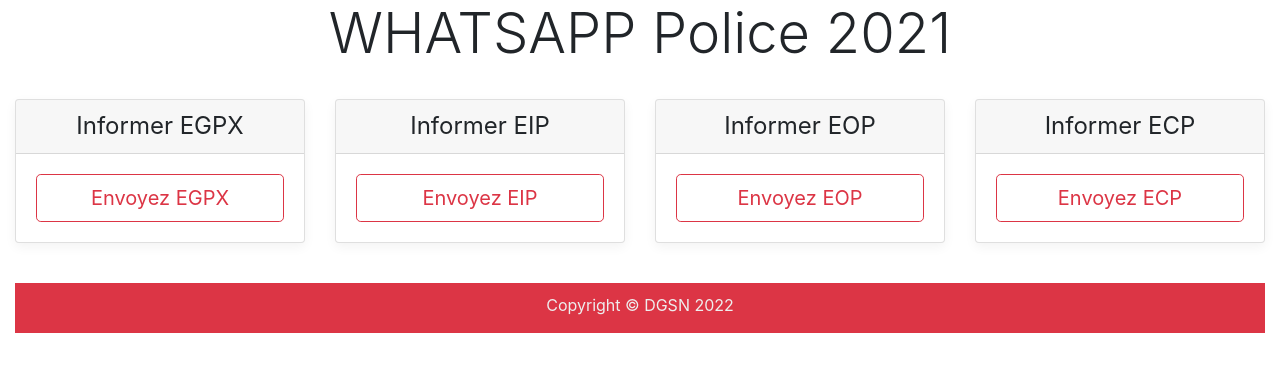
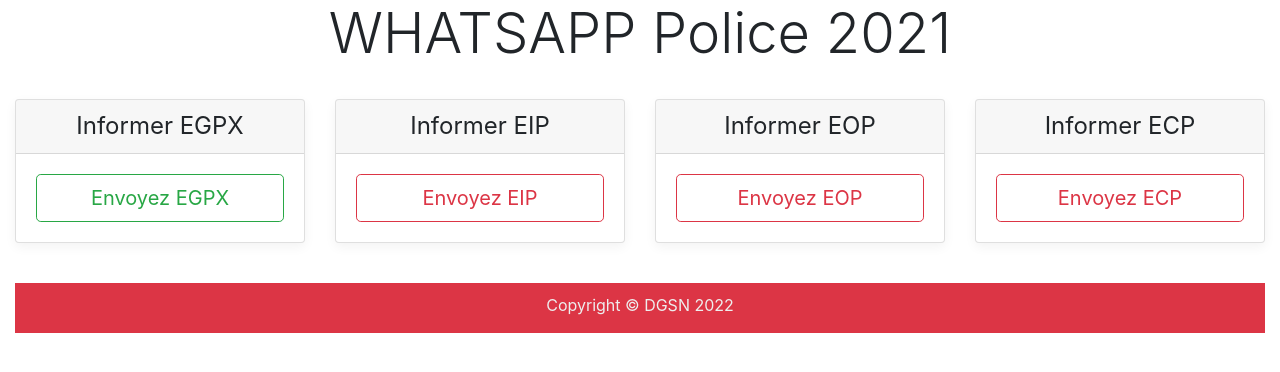
Before and after one commit to AbdelMfossa/bulk-whatsapp-messages, a Django app: page / in a window 1280 px wide. Shown: the part 262-634 px from the top of the page. Run offline with Django 3.2, Linux system fonts and the light colour scheme; the visitor is signed in with stand-in values (Sample User, id 1); some libraries are stand-ins or nearby versions.

Commit message:
bouton EGPX

```diff
--- a/send/templates/send/home.html
+++ b/send/templates/send/home.html
@@ -81,7 +81,7 @@
                         </ul>
                         {% endif %}
                     </div>
-                    <a href="{% url 'send:send-egpx' %}" class="btn btn-lg btn-block btn-outline-danger">Envoyez
+                    <a href="{% url 'send:send-egpx' %}" class="btn btn-lg btn-block btn-outline-success">Envoyez
                         EGPX</a>
                 </div>
             </div>
```
